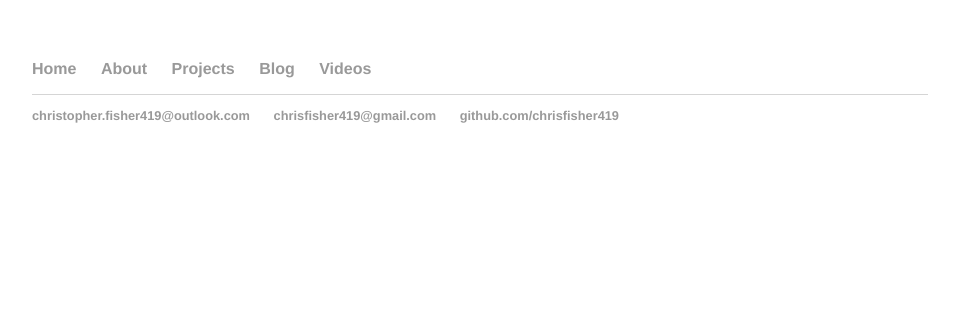
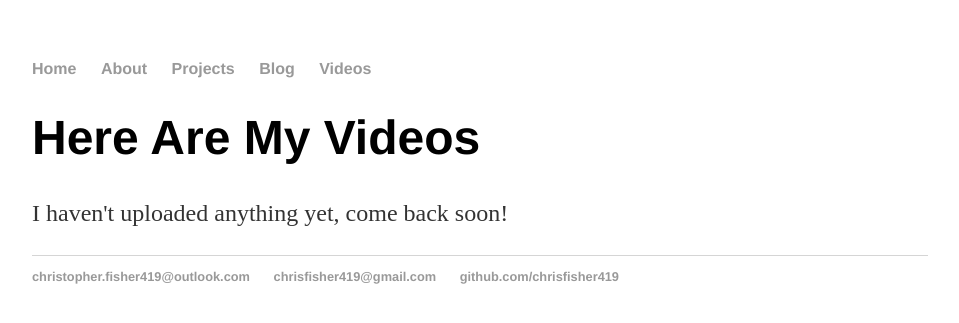
Before and after one commit to chrisfisher419/chrisfisher419.github.io, a Jekyll site: the page built from videos/index.html, in a window 1280 px wide. Shown: the top 323 px of the page, without its empty margins (160-1119 px from the left). Built offline with Jekyll 4.4.1, drawn with Linux system fonts in a browser that asks for light colours.

Commit message:
Update index.html

```diff
--- a/videos/index.html
+++ b/videos/index.html
@@ -2,3 +2,7 @@
 layout: default
 title: Videos
 ---
+<div class="blurb">
+	<h1>Here Are My Videos</h1>
+	<p>I haven't uploaded anything yet, come back soon!</a></p>
+</div><!-- /.blurb -->
```
